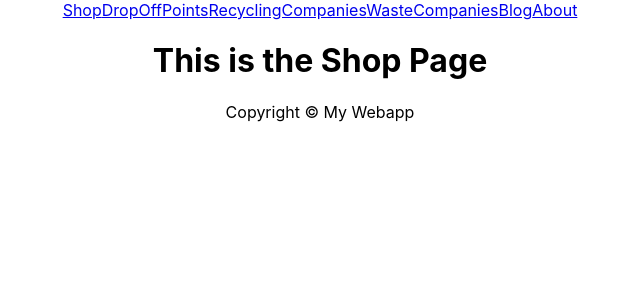
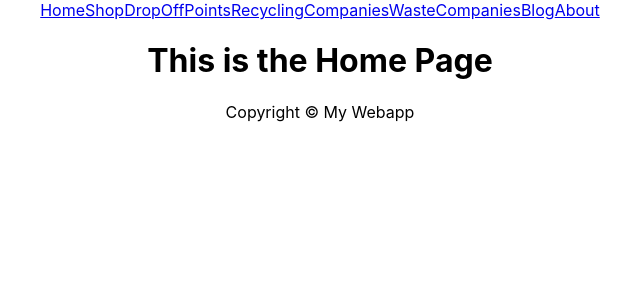
Before and after one commit to StacyKangethe/PrintPatrol, a React (Create React App) app: page / in a window 1280 px wide. Shown: the top 300 px of the page, without its empty margins (320-960 px from the left). Built offline with nearby package versions, Linux system fonts and the light colour scheme.

Commit message:
Add Home Page

```diff
--- a/src/Components/Navigation.jsx
+++ b/src/Components/Navigation.jsx
@@ -4,7 +4,8 @@
     return (
         <div>
             <nav>
-                <Link to='/'>Shop</Link>
+                <Link to='/'>Home</Link>
+                <Link to='/shop'>Shop</Link>
                 <Link to='/dropoffpoint'>DropOffPoints</Link>
                 <Link to='/recyclingcompanies'>RecyclingCompanies</Link>
                 <Link to='/wastecompanies'>WasteCompanies</Link>
--- /dev/null
+++ b/src/Components/Pages/Home.jsx
@@ -0,0 +1,9 @@
+function Home() {
+    return (
+        <div>
+            <h1>This is the Home Page</h1>
+        </div>
+    );
+}
+
+export default Home;
--- a/src/Components/RoutesTree.jsx
+++ b/src/Components/RoutesTree.jsx
@@ -1,4 +1,5 @@
 import { Routes, Route } from 'react-router-dom';
+import Home from './Pages/Home';
 import Shop from './Pages/Shop';
 import Blog from "./Pages/Blog";
 import About from './Pages/About';
@@ -10,7 +11,8 @@
     return (
         <div>
             <Routes>
-                <Route path="/" element={<Shop />} />
+                <Route path="/" element={<Home />} />
+                <Route path="/shop" element={<Shop />} />
                 <Route path="dropoffpoint" element={<DropOffPoints />} />
                 <Route path="recyclingcompanies" element={<RecyclingCompanies />} />
                 <Route path="wastecompanies" element={<WasteCompanies />} />
```
